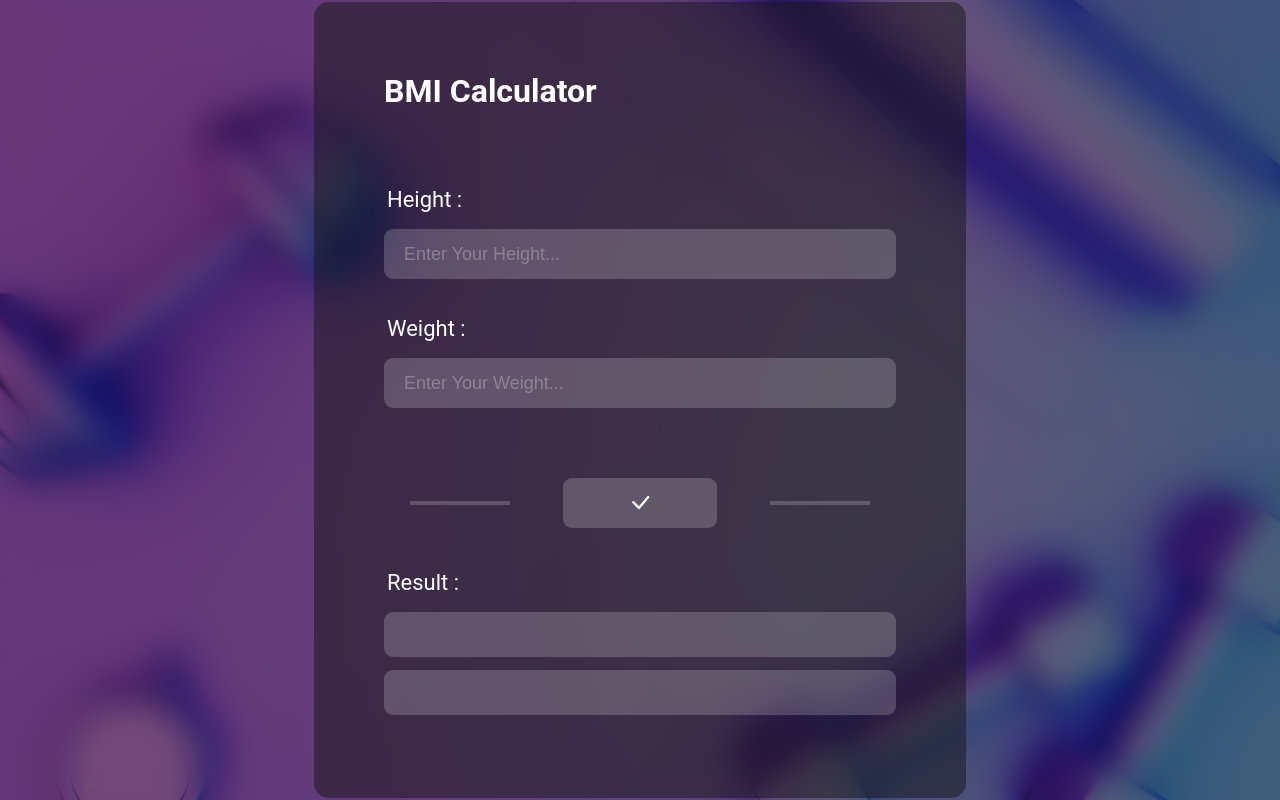
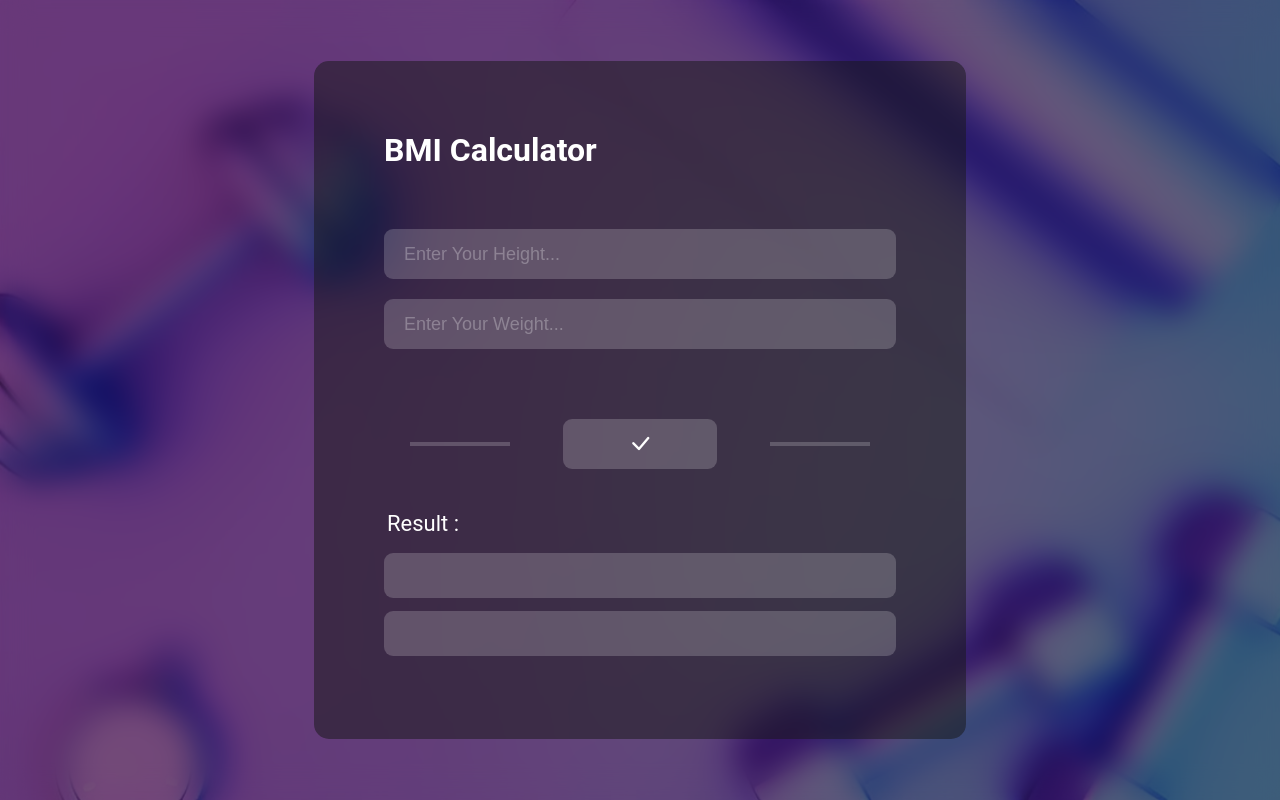
Before and after one commit to AM-Javascript-Homework/BMI-Calculator, a plain HTML site: page index.html in a window 1280 px wide. Drawn offline with nearby package versions, Linux system fonts and the light colour scheme.

Commit message:
Css section 3
remove span

```diff
--- a/index.html
+++ b/index.html
@@ -26,11 +26,13 @@
           <!-- Main heading -->
           <h1>BMI Calculator</h1>
           <!-- Input for Height with placeholder -->
-          <span>Height :</span>
+          <!-- <span>Height :</span> -->
           <input id="Height" type="number" placeholder="Enter Your Height..." />
           <!-- Input for Weight with placeholder -->
-          <span>Weight :</span>
+          <!-- <span>Weight :</span> -->
           <input id="Weight" type="number" placeholder="Enter Your Weight..." />
+
+
           <div id="BmiButtonContainer">
             <div class="straightLine"></div>
             <button id="bmiSubmitButton"><i class="bi bi-check-lg"></i></button>
```
